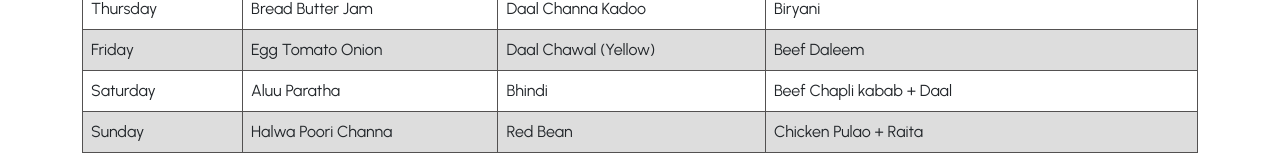
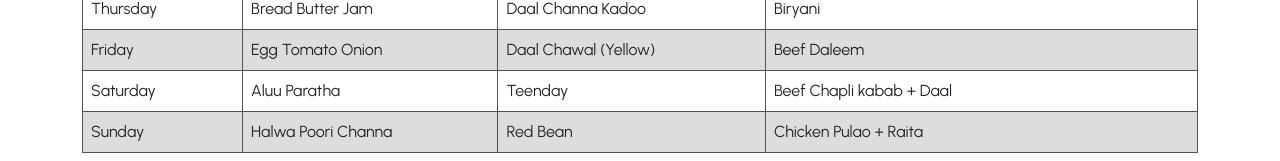
Before and after one commit to fatehmehmood123/Mess-Menu, a React (Create React App) app: page /weekly in a window 1280 px wide. Shown: the part 320-481 px from the top of the page. Built offline with nearby package versions, Linux system fonts and the light colour scheme.

Commit message:
Automated commit message

```diff
--- a/src/Pages/Today.js
+++ b/src/Pages/Today.js
@@ -132,7 +132,7 @@ export default function Daily() {
       }
       if (currentDate.getDay() === 6) {     //Saturday odd
         setbreakfast("Aluu Paratha")
-        setlunch("Bhindi")
+        setlunch("Teenday")
         setdinner("Aluu Cutlets + Daal")
       }
     } else {      //week is even
@@ -168,7 +168,7 @@ export default function Daily() {
       }
       if (currentDate.getDay() === 6) {     //Saturday even
         setbreakfast("Aluu Paratha")
-        setlunch("Bhindi")
+        setlunch("Teenday")
         setdinner("Beef Chapli kabab + Daal")
       }
     }
--- a/src/Pages/Weekly.js
+++ b/src/Pages/Weekly.js
@@ -54,7 +54,7 @@ export default function Weekly() {
       setfriLunch('Daal Chawal (Black)')
       setfriDinner('Aluu beef Curry')
       setsatBreakfast('Aluu paratha')
-      setsatLunch('Bhindi')
+      setsatLunch('Teenday')
       setsatDinner('Aluu Cutlets + Daal')
       setsunBreakfast('Halwa Poori Channa')
       setsunLunch('Red Bean')
@@ -76,7 +76,7 @@ export default function Weekly() {
       setfriLunch('Daal Chawal (Yellow)')
       setfriDinner('Beef Daleem')
       setsatBreakfast('Aluu Paratha')
-      setsatLunch('Bhindi')
+      setsatLunch('Teenday')
       setsatDinner('Beef Chapli kabab + Daal')
       setsunBreakfast('Halwa Poori Channa')
       setsunLunch('Red Bean')
```
